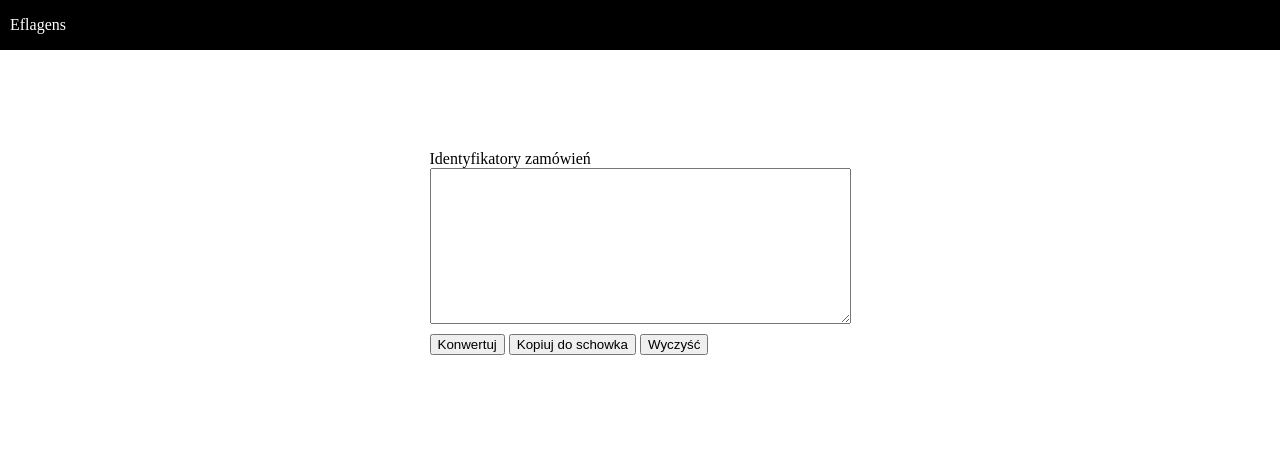
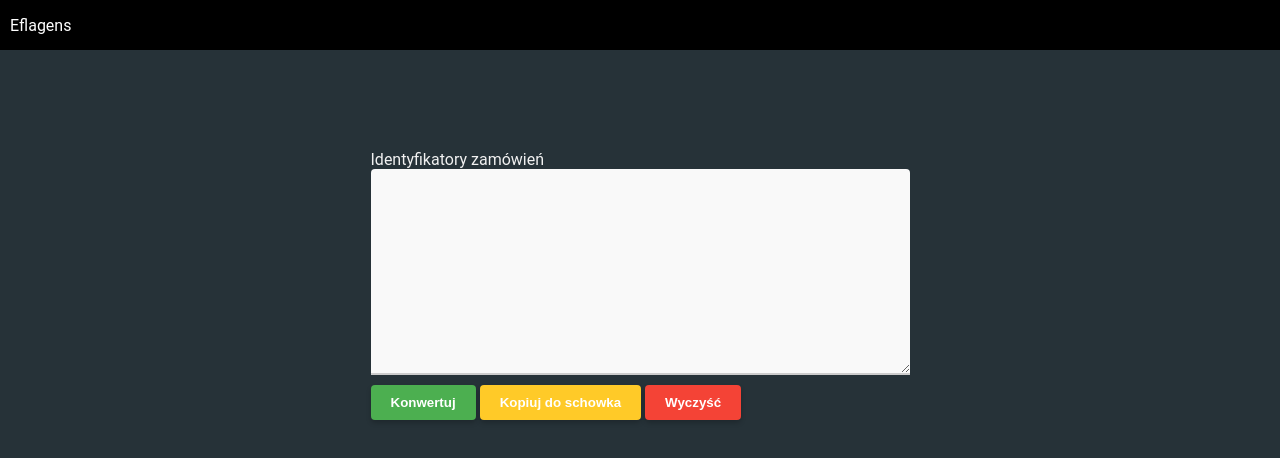
Before and after one commit to BartlomiejCzerny/Eflagens, a plain HTML site: page index.html in a window 1280 px wide. Drawn offline with Linux system fonts and the light colour scheme.

Commit message:
feat: apply material design styles to buttons and textarea

```diff
--- a/styles/style.css
+++ b/styles/style.css
@@ -1,6 +1,9 @@
 body {
-    margin: 0 auto;
+    margin: 0;
     padding: 0;
+    font-family: 'Roboto', sans-serif;
+    background-color: #263238;
+    color: #f1f1f1;
 }
 
 header {
@@ -28,6 +31,73 @@ label, textarea {
     display: block;
 }
 
+textarea {
+  width: 100%;
+  padding: 12px;
+  border: none;
+  border-bottom: 2px solid #ccc;
+  border-radius: 4px 4px 0 0;
+  font-size: 16px;
+  resize: vertical;
+  background-color: #f9f9f9;
+  transition: border-color 0.3s ease;
+}
+
+textarea:focus {
+  outline: none;
+  border-bottom: 2px solid #3f51b5;
+  background-color: #fff;
+}
+
+textarea:disabled,
+textarea[readonly] {
+  background-color: #eee;
+  color: #777;
+  cursor: not-allowed;
+}
+
 div > input {
     margin-top: 10px;
+
+
+    padding: 10px 20px;
+    border: none;
+    border-radius: 4px;
+    font-weight: bold;
+    color: white;
+    cursor: pointer;
+    box-shadow: 0 3px 5px rgba(0, 0, 0, 0.2);
+    transition: background-color 0.3s ease;
+
 }
+
+div>input#convert-button {
+    background-color: #4CAF50;
+}
+
+div>input#convert-button:hover {
+    background-color: #43A047;
+}
+
+div>input#copy-to-clipboard {
+    background-color: #FFCA28;
+}
+
+div>input#copy-to-clipboard:hover {
+    background-color: #FBC02D;
+}
+
+div>input#reset-button {
+    background-color: #F44336;
+}
+
+div>input#reset-button:hover {
+    background-color: #E53935;
+}
+
+input:disabled {
+  background-color: #e0e0e0 !important;
+  color: #9e9e9e;
+  cursor: not-allowed;
+  box-shadow: none;
+}
```
